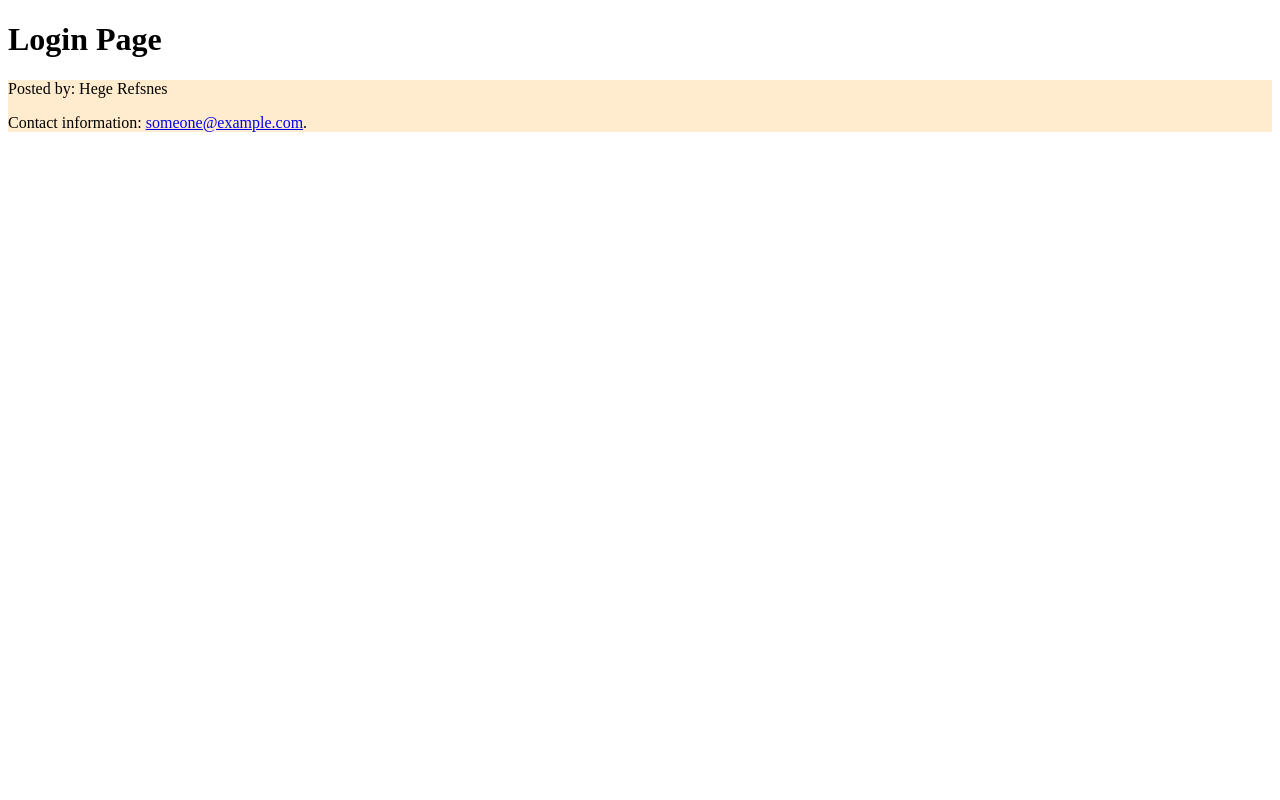
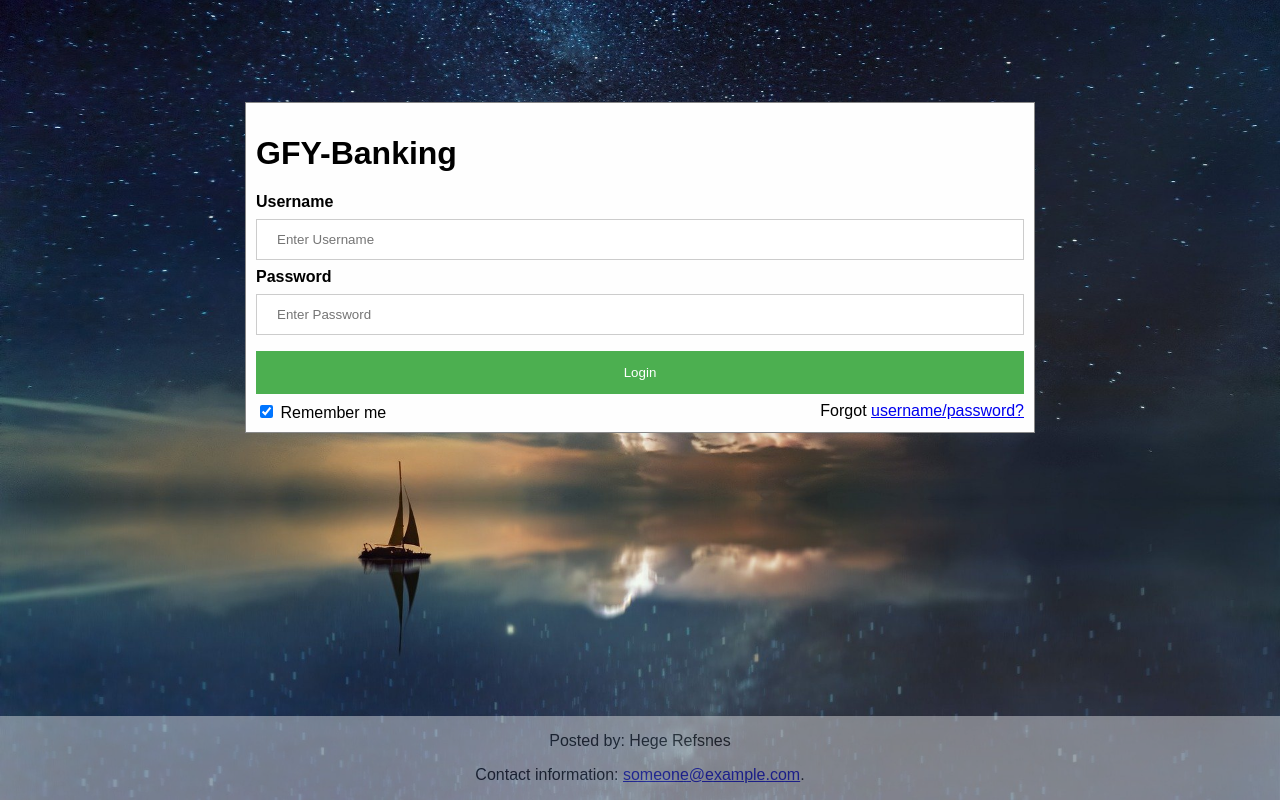
Before and after one commit to Vroryn/HUMAN-COMPUTER-INTERACTION-TEAM-PROJECT, a Django app: page / in a window 1280 px wide. Run offline with Django 3.2, Linux system fonts and the light colour scheme.

Commit message:
Build foundation for login page

```diff
--- a/bank/main/templates/main/login.html
+++ b/bank/main/templates/main/login.html
@@ -7,10 +7,34 @@
 </head>
 
 <body>
-  <h1>Login Page</h1>
+  <div class="container">
+
+    <div id="login-container">
+
+      <h1>GFY-Banking</h1>
 
 
-  <footer>
+      <label for="uname"><b>Username</b></label>
+      <input type="text" placeholder="Enter Username" name="uname" required>
+
+      <label for="psw"><b>Password</b></label>
+      <input type="password" placeholder="Enter Password" name="psw" required>
+
+      <button type="submit">Login</button>
+      <label>
+        <input type="checkbox" checked="checked" name="remember"> Remember me
+      </label>
+
+      <span class="psw">Forgot <a href="#">username/password?</a></span>
+
+    </div>
+
+
+
+
+  </div>
+
+  <footer class="footer">
     <p>Posted by: Hege Refsnes</p>
     <p>Contact information: <a href="mailto:someone@example.com">someone@example.com</a>.</p>
   </footer>
--- a/bank/main/templates/style.css
+++ b/bank/main/templates/style.css
@@ -1,3 +1,71 @@
-footer {
-    background-color: blanchedalmond;
+html,
+body {
+    height: 100%;
+    font-family: Arial, Helvetica, sans-serif;
+    margin: 0;
 }
+
+html {
+    background-image: url('../templates/main/assets/ocean.jpg');
+    background-repeat: no-repeat;
+    background-attachment: fixed;
+    background-size: 100% 100%;
+}
+
+body {
+    display: flex;
+    flex-direction: column;
+}
+
+.container {
+    flex: 1 0 auto;
+}
+
+#login-container {
+    background-color: #fefefe;
+    margin: 8% auto -5% auto;
+    /* 5% from the top, 15% from the bottom and centered */
+    border: 1px solid #888;
+    padding: 10px;
+    width: 60%;
+    /* Could be more or less, depending on screen size */
+}
+
+span.psw {
+    float: right;
+}
+
+form {
+    border: 3px solid #f1f1f1;
+}
+
+input[type=text],
+input[type=password] {
+    width: 100%;
+    padding: 12px 20px;
+    margin: 8px 0;
+    display: inline-block;
+    border: 1px solid #ccc;
+    box-sizing: border-box;
+}
+
+button {
+    background-color: #4CAF50;
+    color: white;
+    padding: 14px 20px;
+    margin: 8px 0;
+    border: none;
+    cursor: pointer;
+    width: 100%;
+}
+
+button:hover {
+    opacity: 0.8;
+}
+
+.footer {
+    background: White;
+    flex-shrink: 0;
+    opacity: 0.4;
+    text-align: center
+}
```
Also changed, not shown: bank/main/templates/main/assets/dock.jpg (added), bank/main/templates/main/assets/ocean.jpg (added), 1 other file.
